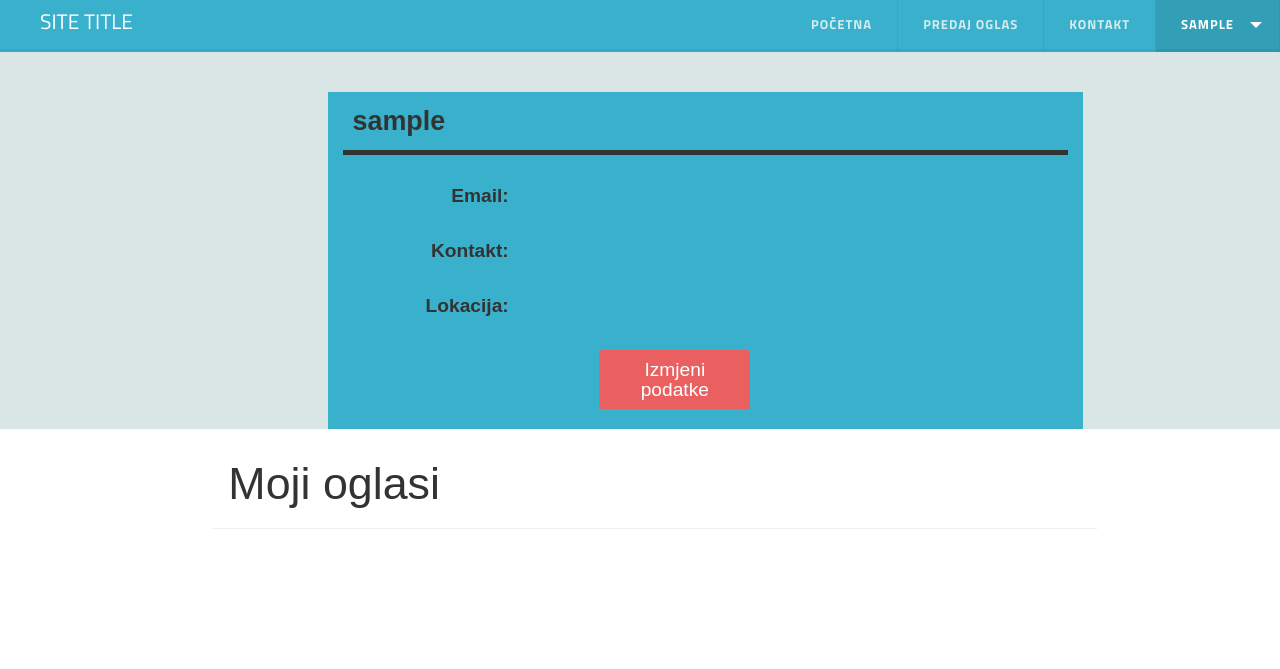
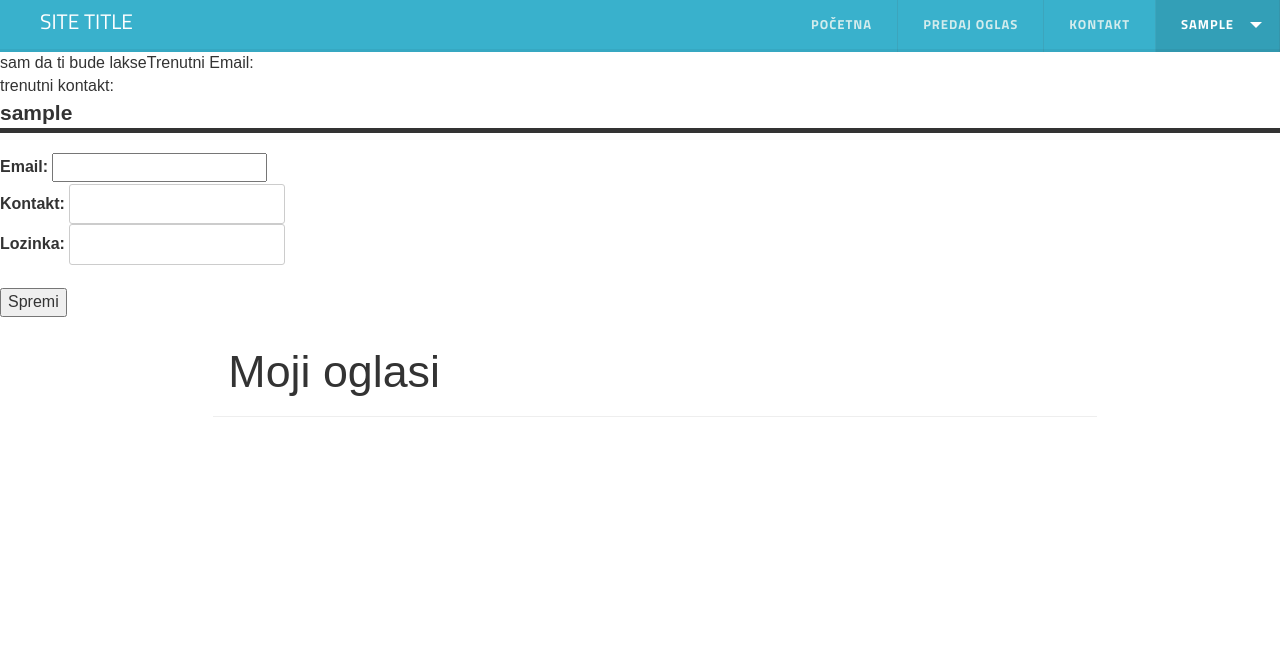
Before and after one commit to MarkoIvanetic/DWA-Sem2, a PHP site: page /profile.php in a window 1280 px wide. Shown: the top 669 px of the page. Run offline with PHP 8.4, Linux system fonts and the light colour scheme; the visitor is signed in with stand-in values (Sample User, id 1); data that the repository does not hold is empty; some libraries are stand-ins or nearby versions.

Commit message:
Having trouble with function in profile.php - checking if variables are empty functions are not working

```diff
--- a/profile.php
+++ b/profile.php
@@ -59,128 +59,86 @@ include 'includes/connection.php';
 $owner = $_SESSION['username'];
 $sql = "SELECT * FROM korisnici WHERE username = '$owner'";
 $result = mysqli_query($db, $sql);
-$GLOBALS['$formEmail'] = "";
-$GLOBALS['$formContact'] = "";
-$GLOBALS['$formLocation'] = "";
 
 while($row = mysqli_fetch_array($result))
     {
 
 
-			$GLOBALS['$formEmail'] = $row['email'];
+      $email = $row['email'];
+      $kontakt = $row['kontaktbroj'];
 
-			if ($row['kontaktbroj']!=''){
-			$GLOBALS['$formLocation'] = $row['kontaktbroj'];} else  {$GLOBALS['$formLocation'] = "N/A";}
     }
-
+    echo "sam da ti bude lakse";
+    echo "Trenutni Email: $email  <br/> trenutni kontakt: $kontakt";
 
 ?>
-<div class="container-fluid">
-	<div class="col-sm-offset-2 col-sm-8 col-lg-offset-3 col-lg-6 active-checkbox infoChanger">
-	<form class="form-horizontal profile-form" action="profile.php" method="POST" role="form">
-<fieldset>
+
+	<form action="profile.php" method="POST" role="form">
 
     <legend>
       <?php echo $_SESSION['username'];?>
     </legend>
 
+    <label for="email">Email:</label>
+      <input type="email" id="email" name="email" /> <br/>
 
+    <label for="kontakt">Kontakt:</label>
+      <input type="text" id="kontakt" name="kontakt" /> <br/>
 
-  <label class="control-label col-sm-3 col-xs-2" for="email-field">Email:</label>
-  <div class="controls col-xs-8 col-xs-offset-1">
-     <?php echo '<input id="email-field" name="email-field" type="text" value="'.$GLOBALS['$formEmail'].'" class="hidden input-large edit-input">' ?>
-    <?php echo '<p class="underline edit-text">'.$GLOBALS['$formEmail'].'</p>' ?>
-  </div>
+    <label for="lozinka">Lozinka:</label>
+      <input type="password" id="lozinka" name="lozinka" /> <br/><br/>
+
+    <input type="submit" value="Spremi" name="submit"/>
 
 
 
-
-  <label class="control-label col-sm-3 col-xs-2" for="contact-field">Kontakt:</label>
-  <div class="controls col-xs-8 col-xs-offset-1">
-   <?php echo '<input id="contact-field" name="contact-field" type="text" value="'.$GLOBALS['$formContact'].'" class="hidden input-large edit-input">' ?>
-  	<?php echo '<p class="underline edit-text">'.$GLOBALS['$formContact'].'</p>' ?>
-  </div>
+</form>
 
 
-
-  <label class="control-label col-sm-3 col-xs-2" for="location-field">Lokacija:</label>
-  <div class="controls col-xs-8 col-xs-offset-1">
-      <?php echo '<input id="location-field" name="location-field" type="text" value="'.$GLOBALS['$formContact'].'" class="hidden input-large edit-input">' ?>
- 	<?php echo '<p class="underline edit-text">'.$GLOBALS['$formContact'].'</p>' ?>
-  </div>
-
-<!-- PASSWORD CHANGE -->
-<div class="hidden passchange">
-    <label class="control-label col-sm-3 col-xs-2" for="password-field">Nova Lozinka:</label>
-  <div class="controls col-xs-8 col-xs-offset-1">
-      <input id="password-field" name="password-field" type="password" class="input-large edit-input">
-  </div>
-</div>
-  <!-- BUTTONS -->
-  <div id="izmjeni" class="controls col-xs-3 col-sm-offset-4 col-xs-offset-2">
-    <button name="izmjeni" class="red-button">Izmjeni podatke</button>
-  </div>
-
-<!-- OVO TREBA SUBMITAT NOVE PODATKE -->
-  <div id="save" class="controls col-xs-1 col-sm-offset-2 col-xs-offset-3 hidden">
-    <input type="submit" name="spremi" value="Spremi" class="red-button"></button>
-  </div>
-
-   <div id="quit" class="controls col-xs-1 col-xs-offset-1 hidden">
-    <button name="quit" class="red-button">Odustani</button>
-  </div>
-</fieldset>
-</form>
-	</div>
-</div>
-
 <?php
-if(isset($_POST['spremi'])){
+if(isset($_POST['submit'])){
 
 include 'includes/connection.php';
 
-  $email = mysqli_real_escape_string($db, $_POST['email-field']);
-  $kontakt = mysqli_real_escape_string($db, $_POST['contact-field']);
-  $lokacija = mysqli_real_escape_string($db, $_POST['location-field']);
-  $password = mysqli_real_escape_string($db, $_POST['password-field']);
+  $email = mysqli_real_escape_string($db, $_POST['email']);
+  $kontakt = mysqli_real_escape_string($db, $_POST['kontakt']);
+  $password = mysqli_real_escape_string($db, $_POST['lozinka']);
+  $password = md5($password);
 
 
+///// NECE I NECE
 
-  function is_empty_email($email){
+  function empty_email($email){
     global $db;
     if(!empty($email)){
-      $sql = "UPDATE korisnici SET email = '$email' WHERE owner = '$owner'";
+     $sql = "UPDATE korisnici SET email = '$email' WHERE username = '$owner' ";
      $result = mysqli_query($db, $sql);
       if(!result){
-         echo "Greska pri unošenju novog Emaila!";
+        echo "Greška";
       }else{
-        echo "Uspješno ste promjenili email adresu!";
-        header('Refresh:2;url=profile.php');
+        echo "Uspješno ste promjenili Email adresu!";
+        echo "sam da ti bude lakse";
+        echo "Trenutni Email: $email  <br/> trenutni kontakt: $owner";
+        header("Refresh:2;url=profile.php");
       }
+
+    }else{
+      return false;
     }
   }
 
-  function is_empty_contact($kontakt){
-
-    global $db;
-    if(empty($kontakt)){
-      return false;
+  $sql = "UPDATE korisnici SET email = '$email', password = '$password', kontaktbroj = '$kontakt' WHERE username = '$owner' ";
+      $result = mysqli_query($db, $sql);
+      if(!result)
+      {
+        echo "Greška pri unošenju novog Emaila!";
       }else{
-      $sql = "UPDATE korisnici SET kontaktbroj='21312312' WHERE username='$owner'";
-      $result = mysqli_query($db, $sql);
-      if(!result){
-        echo "Kontakt broj nije promijenjen!<br/>";
-        return false;
-      }else{
-        echo "Kontakt broj je promijenjen!<br/>";
-        header('Refresh:2;url=profile.php');
-        return true;
-      }
-    }
+        echo "Uspješno ste promjenili Email adresu!";
+        echo "sam da ti bude lakse";
+    echo "Trenutni Email: $email  <br/> trenutni kontakt: $owner";
+        header("Refresh:2;url=profile.php");
       }
 
-
-  is_empty_email($email);
 
 }
 
```
Also changed, not shown: spremi.php (+11 -1 lines). Lines whose indentation alone changed are shown as unchanged.
